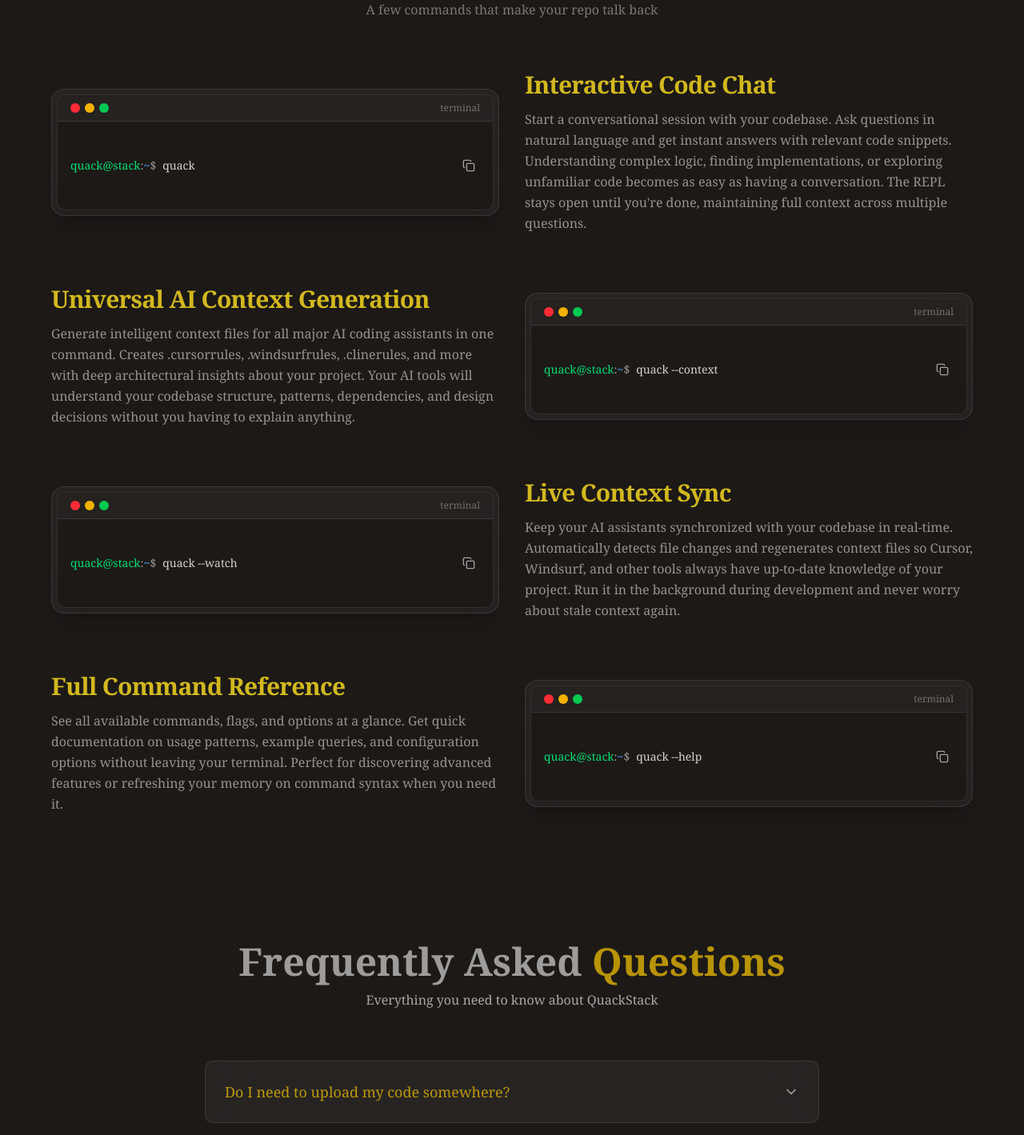
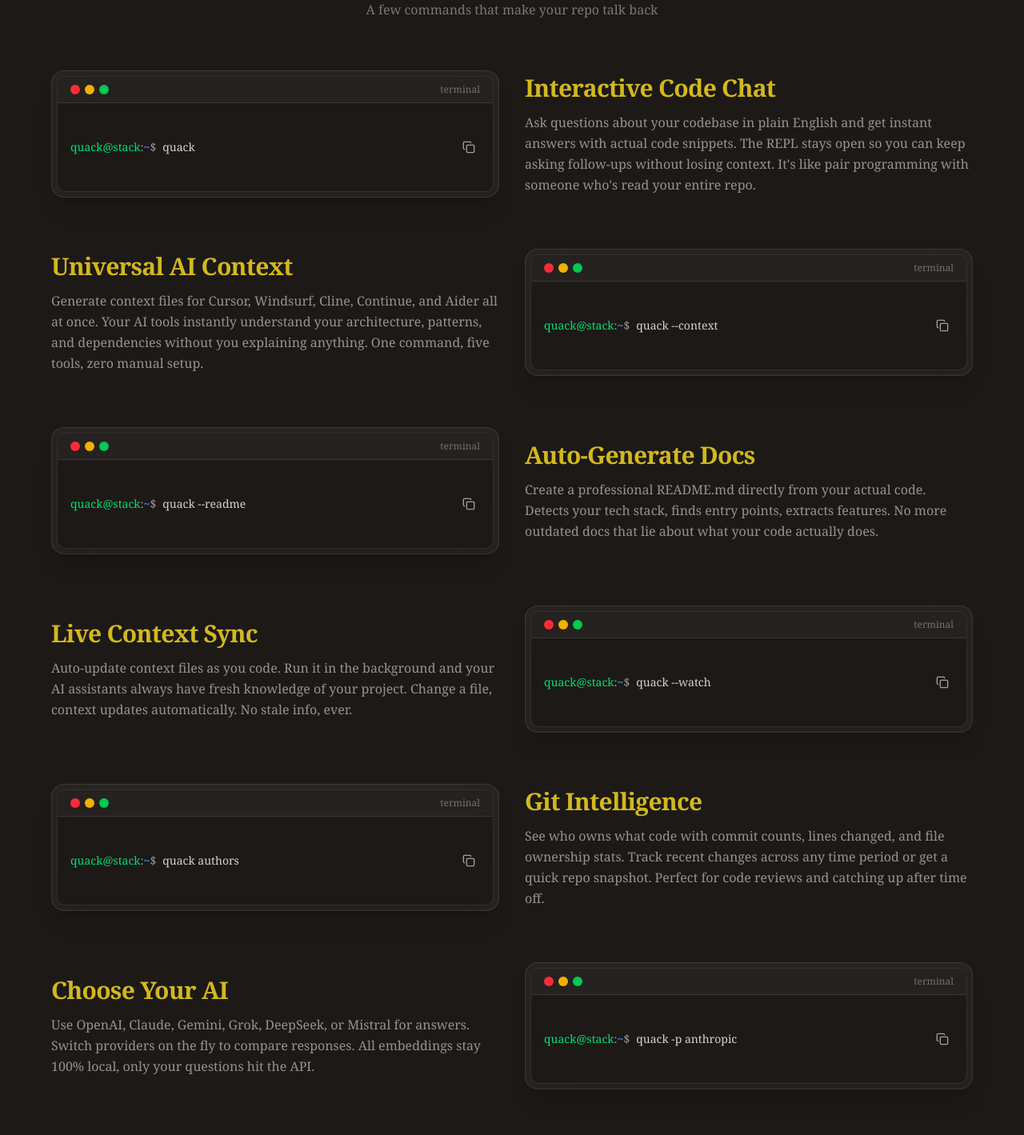
Before and after one commit to woustachemax/quack-web, a Next.js app: page / in a window 1280 px wide. Shown: the part 940-2359 px from the top of the page at 80% size. Built offline with nearby package versions, Linux system fonts and the light colour scheme.

Commit message:
feat:updated features section

```diff
--- a/custom-components/Features.tsx
+++ b/custom-components/Features.tsx
@@ -43,22 +43,32 @@
     {
       title: "Interactive Code Chat",
       cmd: "quack",
-      desc: "Start a conversational session with your codebase. Ask questions in natural language and get instant answers with relevant code snippets. Understanding complex logic, finding implementations, or exploring unfamiliar code becomes as easy as having a conversation. The REPL stays open until you're done, maintaining full context across multiple questions."
+      desc: "Ask questions about your codebase in plain English and get instant answers with actual code snippets. The REPL stays open so you can keep asking follow-ups without losing context. It's like pair programming with someone who's read your entire repo."
     },
     {
-      title: "Universal AI Context Generation",
+      title: "Universal AI Context",
       cmd: "quack --context",
-      desc: "Generate intelligent context files for all major AI coding assistants in one command. Creates .cursorrules, .windsurfrules, .clinerules, and more with deep architectural insights about your project. Your AI tools will understand your codebase structure, patterns, dependencies, and design decisions without you having to explain anything."
+      desc: "Generate context files for Cursor, Windsurf, Cline, Continue, and Aider all at once. Your AI tools instantly understand your architecture, patterns, and dependencies without you explaining anything. One command, five tools, zero manual setup."
+    },
+    {
+      title: "Auto-Generate Docs",
+      cmd: "quack --readme",
+      desc: "Create a professional README.md directly from your actual code. Detects your tech stack, finds entry points, extracts features. No more outdated docs that lie about what your code actually does."
     },
     {
       title: "Live Context Sync",
       cmd: "quack --watch",
-      desc: "Keep your AI assistants synchronized with your codebase in real-time. Automatically detects file changes and regenerates context files so Cursor, Windsurf, and other tools always have up-to-date knowledge of your project. Run it in the background during development and never worry about stale context again."
+      desc: "Auto-update context files as you code. Run it in the background and your AI assistants always have fresh knowledge of your project. Change a file, context updates automatically. No stale info, ever."
     },
     {
-      title: "Full Command Reference",
-      cmd: "quack --help",
-      desc: "See all available commands, flags, and options at a glance. Get quick documentation on usage patterns, example queries, and configuration options without leaving your terminal. Perfect for discovering advanced features or refreshing your memory on command syntax when you need it."
+      title: "Git Intelligence",
+      cmd: "quack authors",
+      desc: "See who owns what code with commit counts, lines changed, and file ownership stats. Track recent changes across any time period or get a quick repo snapshot. Perfect for code reviews and catching up after time off."
+    },
+    {
+      title: "Choose Your AI",
+      cmd: "quack -p anthropic",
+      desc: "Use OpenAI, Claude, Gemini, Grok, DeepSeek, or Mistral for answers. Switch providers on the fly to compare responses. All embeddings stay 100% local, only your questions hit the API."
     }
   ]
 
@@ -80,7 +90,7 @@
           </span>
           <span className={`inline-block w-0.5 h-8 sm:h-10 ${isDark ? 'bg-yellow-400' : 'bg-yellow-500'} ml-1 ${displayText.length === fullText.length ? 'animate-pulse' : ''}`}></span>
         </h2>
-        <p className={`${isDark ? 'text-stone-400/70' : 'text-stone-600/70'} text-sm sm:text-base max-w-xl mx-auto`}>
+        <p className={`${isDark ? 'text-stone-400/70' : 'text-stone-600/70'} text-sm sm:text-base max-w-2xl mx-auto`}>
           A few commands that make your repo talk back
         </p>
       </div>
```
